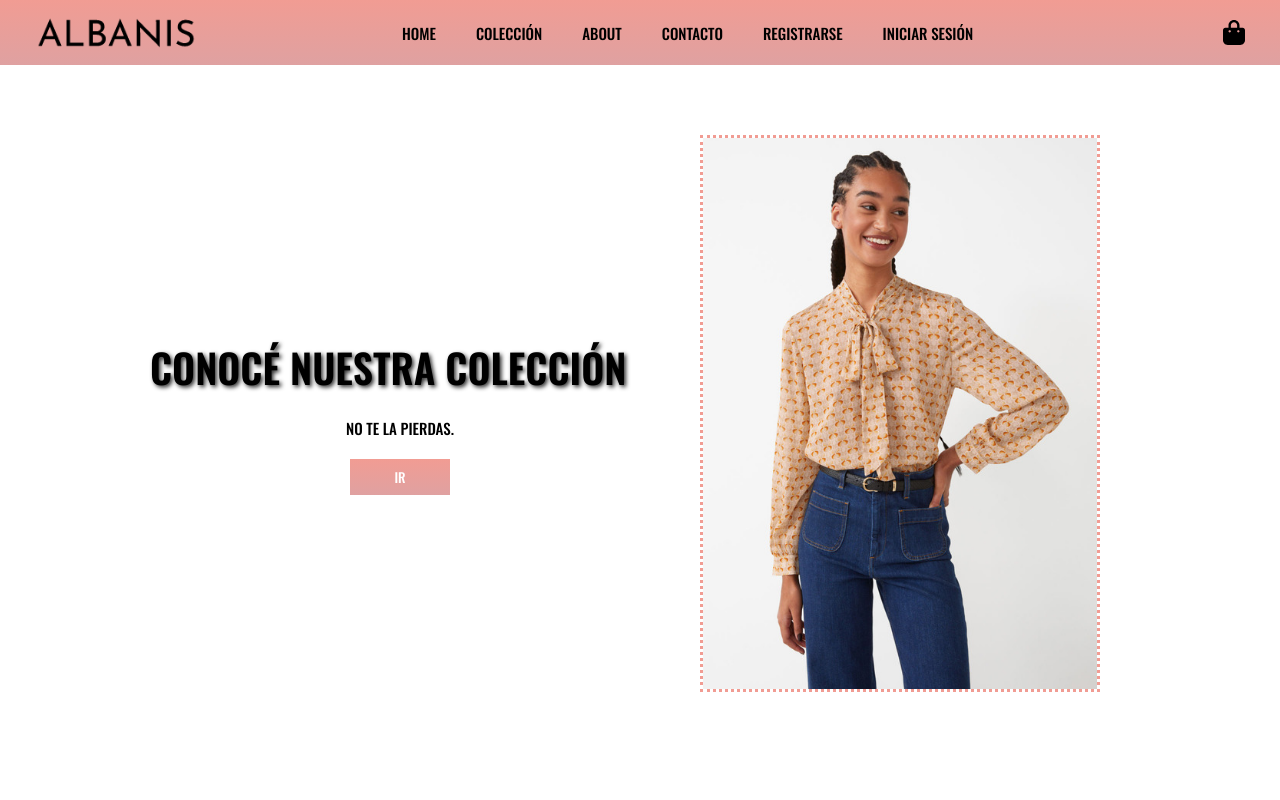
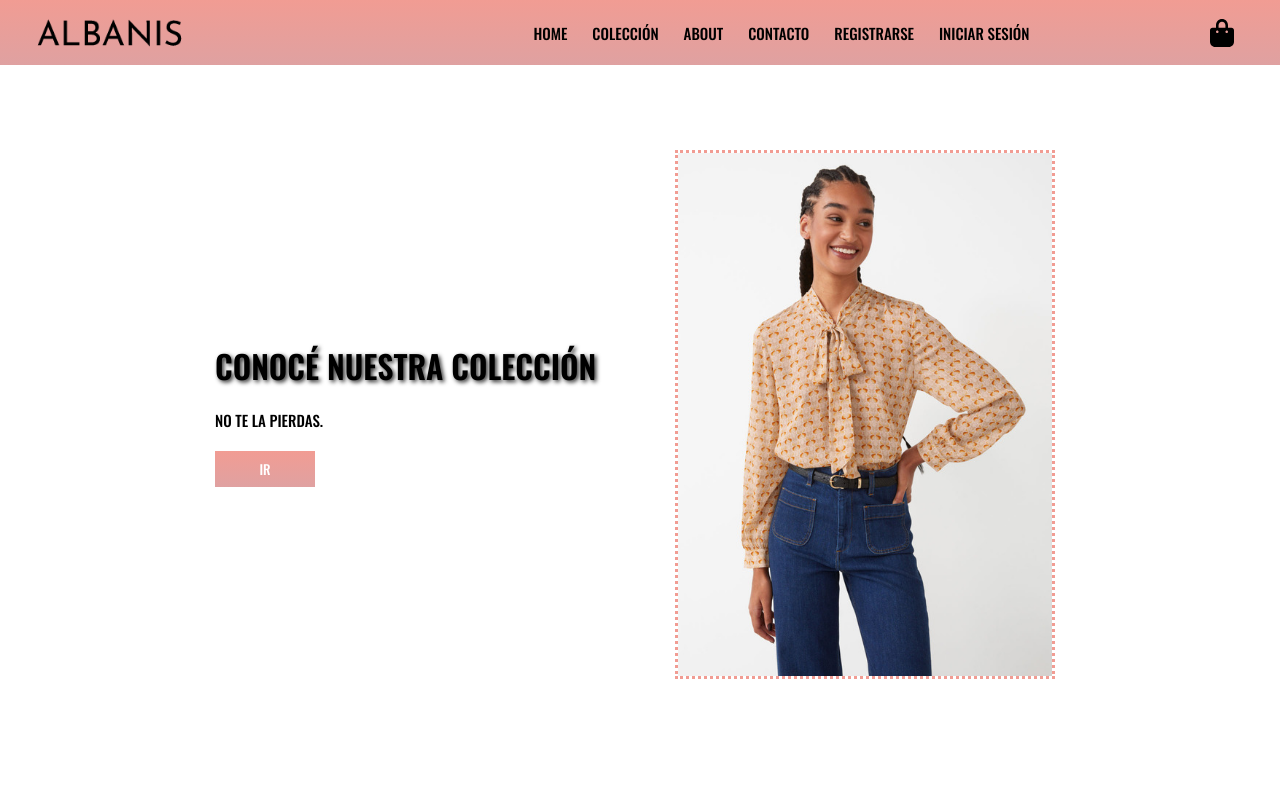
Before and after one commit to Antonella-Banos/Proyecto-Integrador, a plain HTML site: page index.html in a window 1280 px wide. Shown: the top 800 px of the page. Drawn offline with nearby package versions, Linux system fonts and the light colour scheme.

Commit message:
cambios en css

```diff
--- a/style.css
+++ b/style.css
@@ -9,6 +9,7 @@
     list-style-type: none;
     scroll-behavior: smooth;
     scroll-padding-top: 65px;
+    /* border: 1px solid red; */
 }
 
 body {
@@ -33,7 +34,7 @@ header {
 }
 
 .logo {
-    height: 70%;
+    height: 65%;
 }
 
 .navbar,
@@ -44,11 +45,11 @@ header {
 }
 
 .navbar {
-    gap: 250px;
+    gap: 180px;
 }
 
 .navbar-list {
-    gap: 40px;
+    gap: 25px;
 }
 
 .navbar-list a {
@@ -56,9 +57,22 @@ header {
 }
 
 .shopping-bag-icon {
-    height: 25px;
-    margin-right: 5px;
+    font-weight: 500;
+    height: 28px;
+    font-size: 15px;
+    margin-right: 1rem;
     cursor: pointer;
+    position: relative;
+}
+
+/* Main */
+
+main {
+    width: 100%;
+    display: flex;
+    flex-direction: column;
+    align-items: center;
+    justify-content: center;
 }
 
 /* Hero */
@@ -75,15 +89,15 @@ header {
 .hero-info {
     display: flex;
     flex-direction: column;
-    align-items: center;
     gap: 20px;
     width: 50%;
 }
 
 .hero-info h1 {
-    font-size: 40px;
+    font-size: 32px;
     width: 80%;
     min-width: 500px;
+    font-weight: 600;
     text-shadow: 2px 2px 4px #2d2d2d;
 }
 
@@ -91,9 +105,6 @@ header {
     font-weight: 400;
     font-size: 15px;
     width: 70%;
-    display: flex;
-    justify-content: center;
-    align-items: center;
 }
 
 .hero-button {
@@ -106,8 +117,15 @@ header {
     cursor: pointer;
 }
 
+.hero-card {
+    width: 400px;
+    padding: 15px;
+    display: flex;
+    justify-content: center;
+}
+
 .hero-card img {
-    width: 400px;
+    width: 380px;
     border-style: dotted;
     border-color: #f19c93;
 }
@@ -122,7 +140,6 @@ header {
     flex-direction: column;
     align-items: center;
     justify-content: center;
-    margin-left: 50px;
 }
 
 .product-title h2 {
@@ -150,7 +167,7 @@ header {
     flex-direction: column;
     justify-content: center;
     align-items: center;
-    flex-direction: wrap;
+    /* flex-direction: wrap; */
     gap: 20px;
     margin-bottom: 20px;
     width: 300px;
@@ -199,7 +216,6 @@ header {
     justify-content: center;
     align-items: center;
     margin-bottom: 50px;
-    margin-left: 50px;
 }
 
 .about-info {
@@ -244,7 +260,6 @@ header {
     align-items: center;
     justify-content: center;
     gap: 30px;
-    margin-left: 50px;
 }
 
 .newsletter-container {
@@ -254,7 +269,6 @@ header {
     justify-content: center;
     gap: 20px;
     width: 50%;
-    margin-left: 60px;
 }
 
 .newsletter-container h3 {
@@ -282,7 +296,7 @@ header {
     flex-direction: column;
     justify-content: center;
     align-items: center;
-    width: 70%;
+    width: 80%;
     gap: 10px;
 }
 
@@ -313,13 +327,12 @@ header {
     flex-direction: row;
     justify-content: flex-start;
     align-items: center;
-    margin-left: 50px;
     /* background: linear-gradient(to top, #dfa1a1, #f19c93); */
 }
 
 .contact-info {
     max-width: 1200px;
-    width: 50%;
+    width: 40%;
     display: flex;
     align-items: center;
     justify-content: center;
@@ -354,11 +367,11 @@ header {
 
 .box {
     margin-top: 10px;
+    gap: 25px;
 }
 
 .box a {
     display: inline-block;
-    margin-right: 10px;
     width: 45px;
     height: 45px;
     line-height: 45px;
@@ -383,6 +396,8 @@ header {
     text-shadow: 1px 1px 2px #2d2d2d;
 }
 
+
+
 footer {
     background: linear-gradient(to top, #dfa1a1, #f19c93);
     display: flex;
@@ -390,6 +405,7 @@ footer {
     align-items: center;
     margin-top: 50px;
     padding: 30px 0;
+    width: 100%;
 }
 
 footer span {
```
Also changed, not shown: mediaqueries.css (+4 -4 lines).
